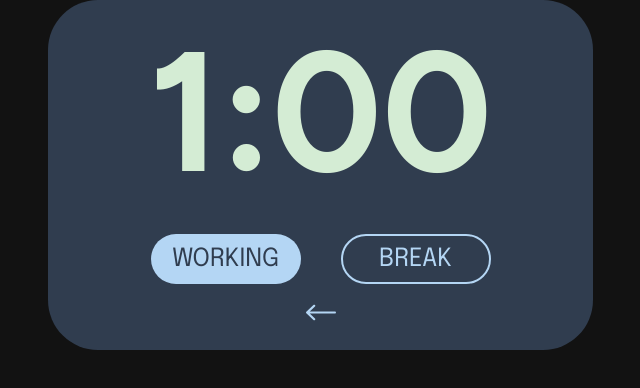
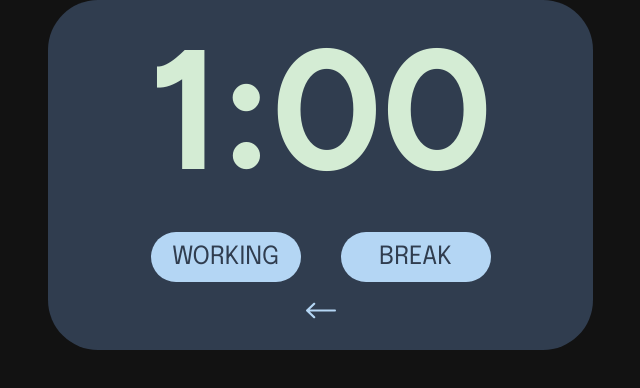
Before and after one commit to 8lairrr/pomodoro-widget, a React (Vite) app: page /timer/1/1 in a window 1280 px wide. Shown: the top 388 px of the page, without its empty margins (292-932 px from the left). Built offline with nearby package versions, Linux system fonts and the light colour scheme.

Commit message:
Added navigation between the components
Back button works, exit button doesn't for now

```diff
--- a/src/App.css
+++ b/src/App.css
@@ -73,6 +73,7 @@
   font-size: 24px;
   text-align: center;
   padding: 0;
+  margin: 20px;
   border: none;
 }
 
--- a/src/Timer.css
+++ b/src/Timer.css
@@ -42,7 +42,7 @@
   margin-right: auto;
 }
 
-button {
+#working, #break {
   width: 150px;
   height: 50px;
   background-color: #b4d6f4;
@@ -61,6 +61,11 @@
   padding: 0;
 }
 
+button {
+  all: unset;
+  cursor: pointer;
+}
+
 .inactive-label {
   background-color: #303d4f;
   color: #b4d6f4;
--- a/src/Timer.jsx
+++ b/src/Timer.jsx
@@ -1,9 +1,10 @@
-import { useParams } from 'react-router-dom';
+import { useParams, useNavigate } from 'react-router-dom';
 import './Timer.css'
 import backIcon from './assets/back.svg';
 
 function Timer() {
     const { study, breakTime } = useParams();
+    const navigate = useNavigate();
     const studyTime = parseInt(study);
     const breakDuration = parseInt(breakTime);
 
@@ -17,7 +18,9 @@
                 <button id="break" className="inactive-label">BREAK</button>
             </div>
 
-            <img id="back" src={backIcon} />
+            <button onClick={() => navigate('/')}>
+                <img id="back" src={backIcon} />
+            </button>
 
         </div>
     )
```
